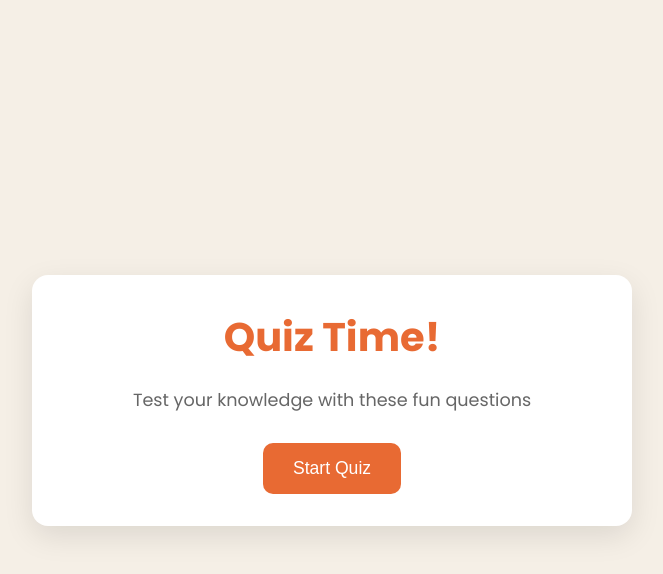
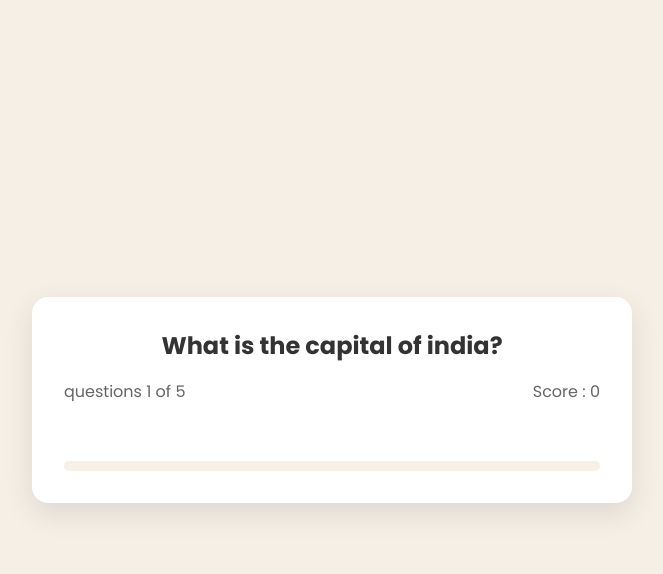
Before and after one commit to igauravlinux/100-projects, a plain HTML site: page Quiz/index.html in a window 1280 px wide. Both pictures are taken after a click on the button "Start Quiz". Shown: the whole page, without its empty margins (308-971 px from the left). Drawn offline with Linux system fonts and the light colour scheme.

Commit message:
update js code

```diff
--- a/Quiz/app.js
+++ b/Quiz/app.js
@@ -1,4 +1,181 @@
 // DOM ELEMENTS
 const startScreen = document.getElementById("start-screen");
-const quizScreen = document.getElementbyId("quiz-screen");
-const
+const quizScreen = document.getElementById("quiz-screen");
+const resultScreen = document.getElementById("result-screen");
+const startButton = document.getElementById("start-btn");
+const questionText = document.getElementById("questions-text");
+const answerContainer = document.getElementById("answers-container");
+const currentQuestionSpan = document.getElementById("current-questions");
+const totalQuestionsSpan = document.getElementById("total-questions");
+const scoreSpan = document.getElementById("score");
+const finalScoreSpan = document.getElementById("final-score");
+const maxScoreSpan = document.getElementById("max-score");
+const resultMessage = document.getElementById("result-message");
+const restartButton = document.getElementById("restart-btn");
+const progressBar = document.getElementById("progress");
+
+// Quiz questions
+const quizQuestions = [
+    // first question
+    {
+        question: "What is the capital of india?",
+        answers: [
+            {text: "New Delhi" , correct: true},
+            {text: "Assam" , correct: false},
+            {text: "Bihar" , correct: false},
+            {text: "Arunachal pradesh" , correct: false},
+        ],
+    },
+
+    // second question
+    {
+        question: "What is the National bird of india?",
+        answers: [
+            {text: "Parrot" , correct: false},
+            {text: "Peacock" , correct: true},
+            {text: "Eagle" , correct: false},
+            {text: "Crow" , correct: false},
+        ],
+    },
+    // third question
+    {
+        question: "Which planet is known as the Red Planet?",
+        answers: [
+            {text: "Earth" , correct: false},
+            {text: "Mars" , correct: true},
+            {text: "Jupiter" , correct: false},
+            {text: "venus" , correct: false},
+        ],
+    },
+    // fourth question
+    {
+        question: "What is the largest ocean in the world?",
+        answers: [
+            {text: "Atlantic Ocean" , correct: false},
+            {text: "Indian Ocean" , correct: false},
+            {text: "Pacific Ocean" , correct: true},
+            {text: "Arctic Ocean" , correct: false},
+        ],
+    },
+    // fifth question
+    {
+        question: "How many continents are there onn Earth?",
+        answers: [
+            {text: "Five" , correct: false},
+            {text: "Six" , correct: false},
+            {text: "Eight" , correct: false},
+            {text: "Seven" , correct: true},
+        ],
+    },
+];
+
+ // QUIZ STATE WAS
+    let currentQuestionIndex = 0;
+    let score = 0;
+    let answersDisabled = false;
+
+    totalQuestionsSpan.textContent = quizQuestions.length;
+    maxScoreSpan.textContent = quizQuestions.length;
+
+    // event listeners
+
+    startButton.addEventListener("click",startQuiz);
+    restartButton.addEventListener("click",restartQuiz);
+
+    function startQuiz(){
+        // reset vars
+        currentQuestionIndex = 0;
+        score = 0;
+        scoreSpan.textContent = 0;
+
+        startScreen.classList.remove("active");
+        quizScreen.classList.add("active");
+
+        showQuestion()
+    }
+
+    function showQuestion(){
+        // reset state
+        answersDisabled = false
+
+        const currentQuestion = quizQuestions[currentQuestionIndex]
+
+        currentQuestionSpan.textContent = currentQuestionIndex + 1;
+
+        const progressPercent = (currentQuestionIndex / quizQuestions.length) * 100;
+        progressBar.style.width = progressPercent + "%"
+
+        questionText.textContent = currentQuestion.question
+
+        answerContainer.innerHTML = "";
+
+        currentQuestion.answers.forEach(answer =>{
+            const button = document.createElement("button")
+            button.textContent = answer.text
+            button.classList.add("answer-btn")
+
+            button.detaset.correct = answer.correct
+
+            button.addEventListener("click",selectAnswer)
+
+            answerContainer.appendChild(button)
+        });
+    }
+
+    function selectAnswer(event){
+        if(answersDisabled) return;
+
+        answersDisabled = true
+
+        const selectedButton = event.target;
+        const isCorrect = selectedButton.detaset.correct === "true"
+
+        Array.from(answerContainer.children).forEach(button =>{
+            if(button.detaset.correct === "true"){
+                button.classList.add("correct")
+            }else{
+                button.classList.add("incorrect")
+            }
+        });
+
+        if(isCorrect){
+            score++;
+            scoreSpan.textContent = score
+        }
+
+        setTimeout(() => {
+            currentQuestionIndex++;
+
+            // check if there are more questions or if the quiz is over
+            if(currentQuestionIndex < quizQuestions.length){
+                showQuestion()
+            }else{
+                showResults()
+            }
+        },1000)
+    }
+
+    function showResults(){
+        quizScreen.classList.remove("active");
+        resultScreen.classList.add("active");
+
+        finalScoreSpan.textContent = score;
+
+        const percentage = (score/quizQuestions.length) * 100
+
+        if(percentage === 100){
+            resultMessage.textContent = "Perfect! You're a genius!"
+        } else if(percentage >= 80){
+            resultMessage.textContent = "Great job! You know your stuff!"
+        } else if(percentage >= 60){
+            resultMessage.textContent = "Good effort! Keep learning"
+        }else if(percentage >= 40){
+            resultMessage.textContent = "Not bad! Try again to improve!"
+        }else{
+            resultMessage.textContent = "Kyun nahi ho rahi padhai"
+        }
+    }
+
+    function restartQuiz(){
+        console.log("restart started");
+    }
--- a/Quiz/index.html
+++ b/Quiz/index.html
@@ -26,7 +26,7 @@
                 <h2 id="questions-text">Questions goes here</h2>
                 <div class="quiz-info">
                     <p>
-                        questions <span id="current-questions">1</span> of <span>5</span>
+                        questions <span id="current-questions">1</span> of <span id="total-questions">5</span>
 
                     </p>
 
```
